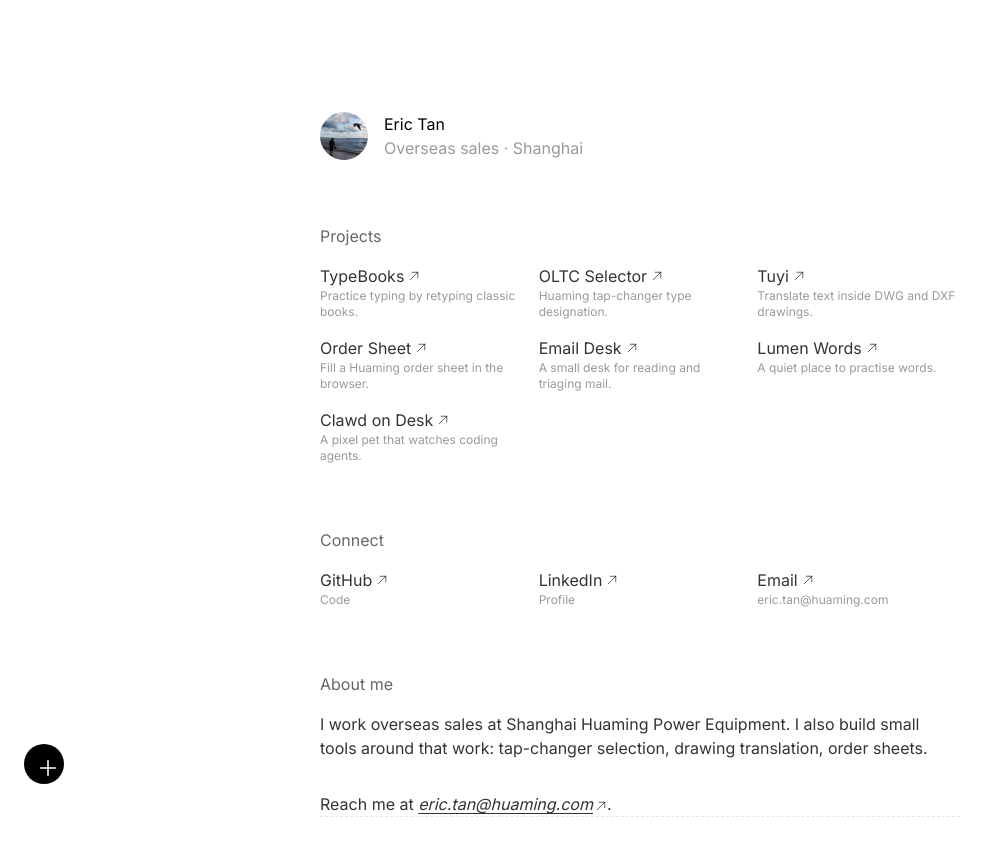
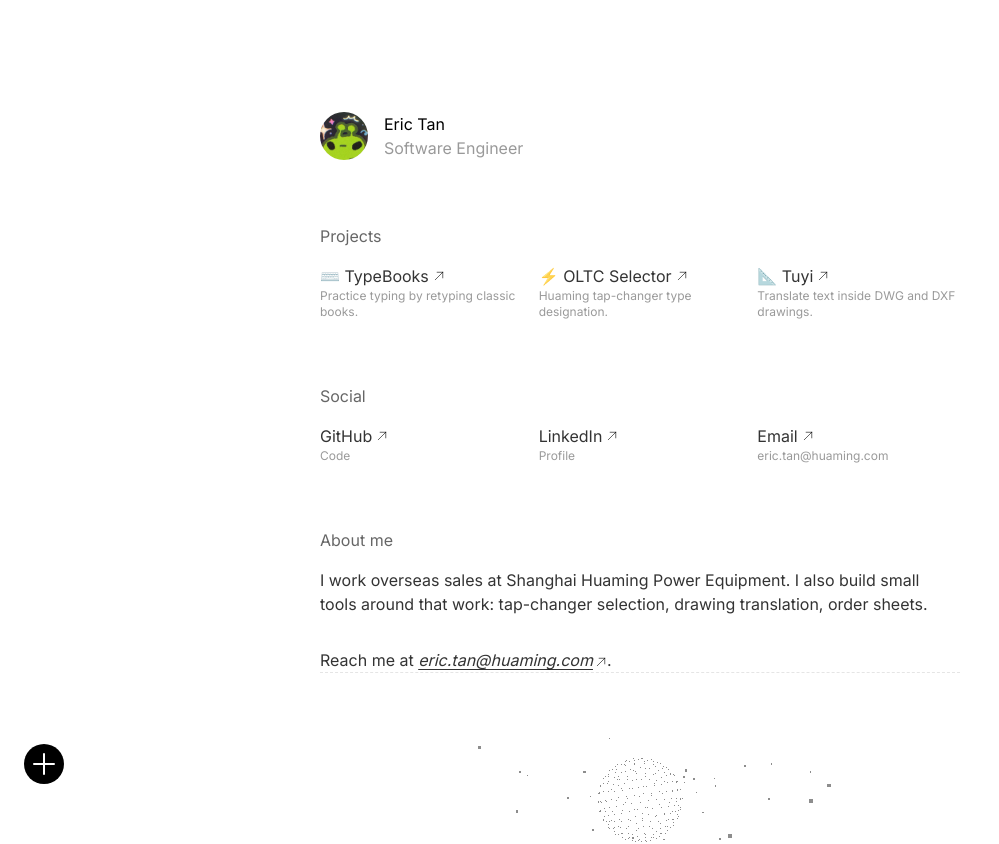
Before and after one commit to erict16/erict16.github.io, a Next.js app: page / in a window 1280 px wide. Shown: the top 844 px of the page, without its empty margins (0-999 px from the left). Built offline with nearby package versions, Linux system fonts and the light colour scheme.

Commit message:
Trim projects, GitHub avatar, Social, slogan, plus button.

```diff
--- a/app/layout.tsx
+++ b/app/layout.tsx
@@ -55,7 +55,7 @@ export const metadata: Metadata = {
     { color: '#171717', media: '(prefers-color-scheme: dark)' },
   ],
   title: {
-    default: 'Eric Tan',
+    default: 'Eric Tan - Software Engineer',
     template: '%s | Eric Tan',
   },
 };
--- a/app/page.tsx
+++ b/app/page.tsx
@@ -20,7 +20,7 @@ function Header() {
       <div className="relative h-12 w-12">
         <Image
           alt="Eric Tan"
-          className="rounded-full object-contain"
+          className="rounded-full object-cover"
           height={48}
           src="/static/images/logo.png"
           width={48}
@@ -28,7 +28,7 @@ function Header() {
       </div>
       <div className="flex flex-col">
         <h1>Eric Tan</h1>
-        <p className="text-quaternary">Overseas sales · Shanghai</p>
+        <p className="text-quaternary">Software Engineer</p>
       </div>
     </div>
   );
@@ -62,7 +62,7 @@ function ContactLink({
 function Contact() {
   return (
     <div className="flex flex-col gap-4">
-      <p className="text-tertiary">Connect</p>
+      <p className="text-tertiary">Social</p>
       <div className="grid grid-cols-3 gap-4">
         <ContactLink
           href="https://github.com/erict16"
@@ -93,7 +93,7 @@ function Projects() {
           <ContactLink
             href={project.href}
             key={project.title}
-            title={project.title}
+            title={`${project.emoji} ${project.title}`}
             website={project.description}
           />
         ))}
--- a/data/projects.ts
+++ b/data/projects.ts
@@ -1,4 +1,5 @@
 export type Project = {
+  emoji: string;
   title: string;
   description: string;
   href: string;
@@ -6,38 +7,21 @@ export type Project = {
 
 export const projects: Project[] = [
   {
+    emoji: '⌨️',
     title: 'TypeBooks',
     description: 'Practice typing by retyping classic books.',
     href: 'https://typebooks.vercel.app',
   },
   {
+    emoji: '⚡',
     title: 'OLTC Selector',
     description: 'Huaming tap-changer type designation.',
     href: 'https://erict16.github.io/oltc-selector/',
   },
   {
+    emoji: '📐',
     title: 'Tuyi',
     description: 'Translate text inside DWG and DXF drawings.',
     href: 'https://erict16.github.io/tuyi/',
   },
-  {
-    title: 'Order Sheet',
-    description: 'Fill a Huaming order sheet in the browser.',
-    href: 'https://erict16.github.io/huaming-order-sheet/',
-  },
-  {
-    title: 'Email Desk',
-    description: 'A small desk for reading and triaging mail.',
-    href: 'https://erict16.github.io/email-desk/',
-  },
-  {
-    title: 'Lumen Words',
-    description: 'A quiet place to practise words.',
-    href: 'https://erict16.github.io/lumen-words/',
-  },
-  {
-    title: 'Clawd on Desk',
-    description: 'A pixel pet that watches coding agents.',
-    href: 'https://github.com/erict16/clawd-on-desk',
-  },
 ];
--- a/ui/Footer.tsx
+++ b/ui/Footer.tsx
@@ -12,7 +12,7 @@ export default function Footer() {
       <br />
       <span>
         {/* eslint-disable-next-line react/no-unescaped-entities */}
-        <i>️"Hello world!"</i>
+        <i>What invisible creates visible.</i>
       </span>
     </footer>
   );
--- a/ui/RollingMenu.tsx
+++ b/ui/RollingMenu.tsx
@@ -119,11 +119,11 @@ export default function RollingMenu() {
       <motion.button
         animate={{ rotate: expanded ? 45 : 0 }}
         aria-label="Navigation Menu"
-        className="h-10 w-10 select-none items-center rounded-full bg-black p-3 dark:bg-white"
+        className="flex h-10 w-10 select-none items-center justify-center rounded-full bg-black dark:bg-white"
         onClick={handleClick}
         whileTap={{ scale: 1.1 }}
       >
-        <PlusIcon className="h-6 w-6 text-white dark:text-black" />
+        <PlusIcon className="h-8 w-8 text-white dark:text-black" />
       </motion.button>
       <AnimatePresence>
         {expanded && (
```
Also changed, not shown: public/static/images/logo.png.
